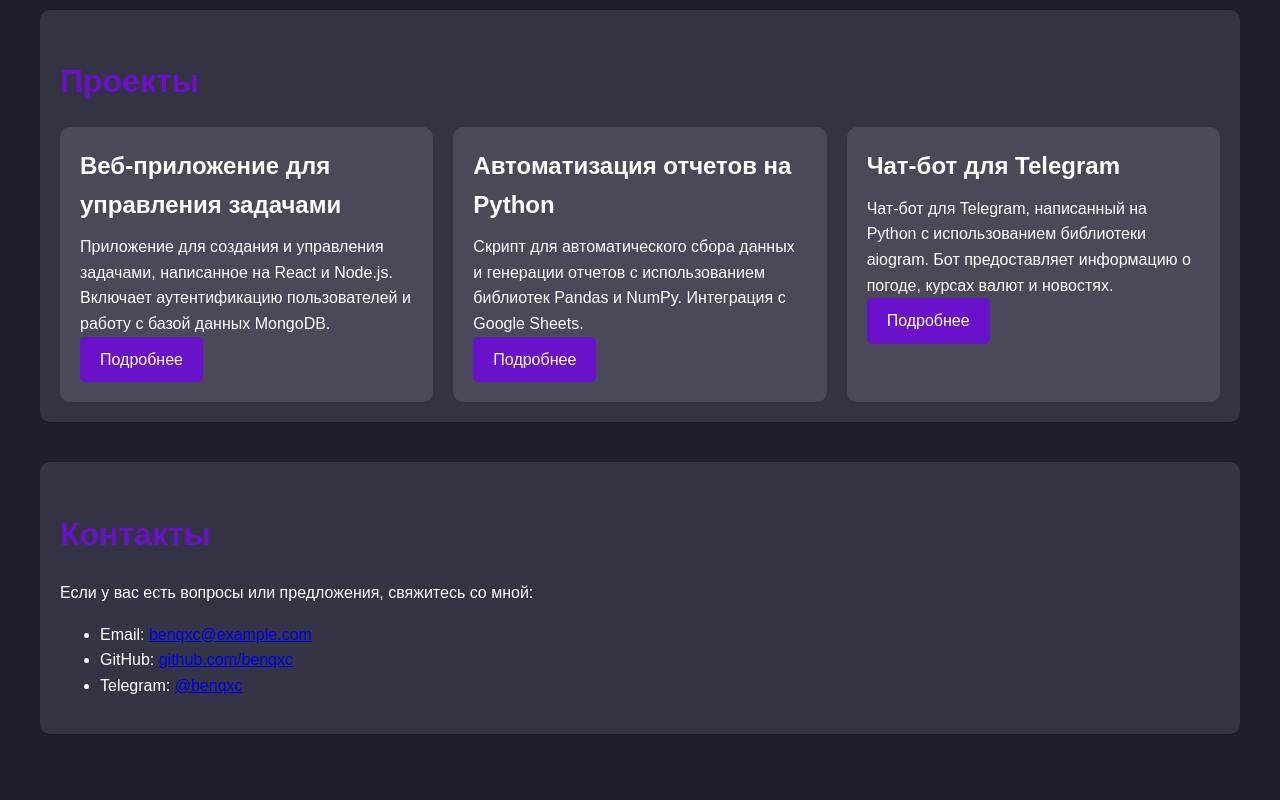
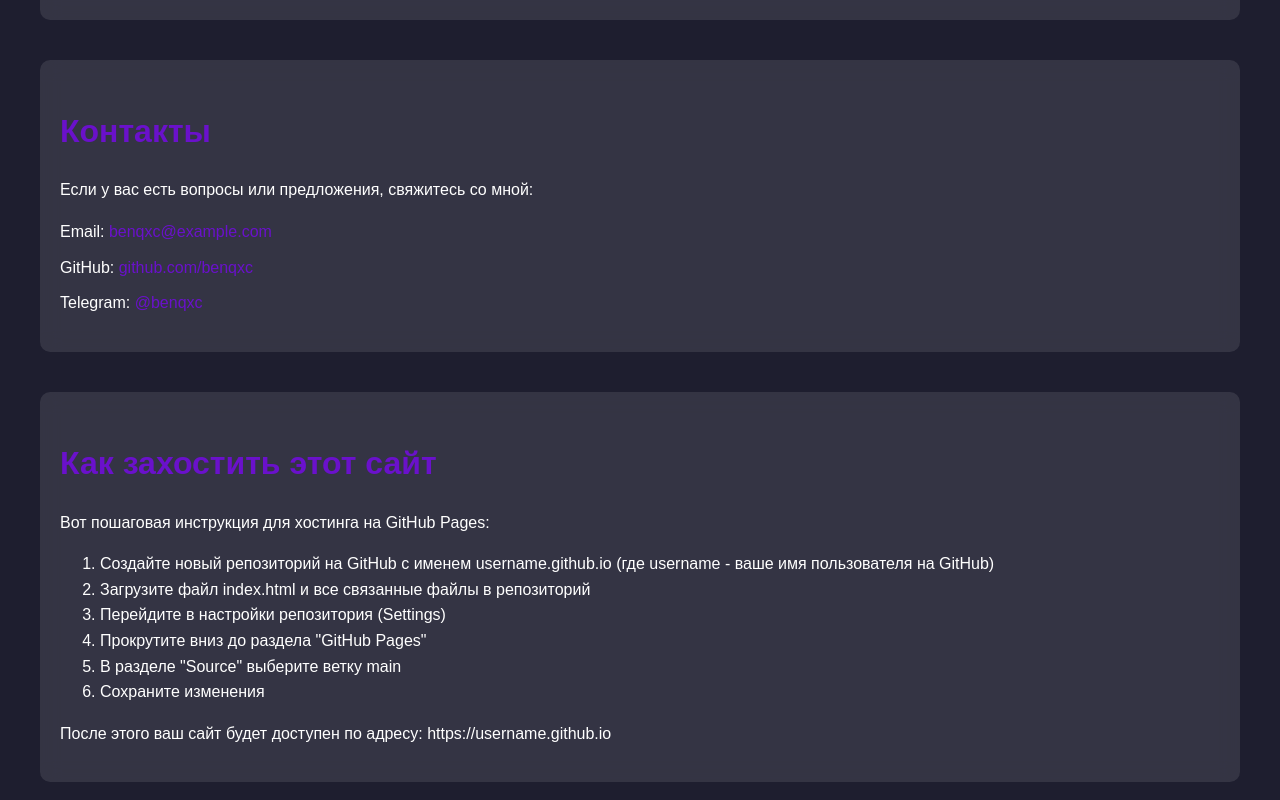
Before and after one commit to Benqxc/Web, a plain HTML site: page web.html in a window 1280 px wide. Shown: the part 920-1720 px from the top of the page. Drawn offline with Linux system fonts and the light colour scheme.

Commit message:
Update web.html

```diff
--- a/web.html
+++ b/web.html
@@ -1,5 +1,5 @@
 <!DOCTYPE html>
-<html lang="en">
+<html lang="ru">
 <head>
     <meta charset="UTF-8">
     <meta name="viewport" content="width=device-width, initial-scale=1.0">
@@ -9,81 +9,68 @@
         body {
             margin: 0;
             font-family: 'Arial', sans-serif;
-            background: #1e1e2f; /* темный фон */
-            color: #ffffff; /* белый текст */
+            background: #1e1e2f;
+            color: #ffffff;
             line-height: 1.6;
         }
 
-        /* контейнер для контента */
         .container {
             max-width: 1200px;
             margin: 0 auto;
             padding: 20px;
         }
 
-        /* заголовок сайта */
         header {
             text-align: center;
             padding: 60px 0;
-            background: linear-gradient(135deg, #6a11cb, #2575fc); /* градиентный фон */
+            background: url('https://gifdb.com/images/high/ken-kaneki-evil-eyes-open-vvo9l8ag1f2p737c.gif') center/cover no-repeat;
             color: white;
             border-radius: 0 0 20px 20px;
+            position: relative;
+            overflow: hidden;
+        }
+
+        header::before {
+            content: '';
+            position: absolute;
+            top: 0;
+            left: 0;
+            right: 0;
+            bottom: 0;
+            background: rgba(0, 0, 0, 0.5);
+            z-index: 1;
         }
 
         header h1 {
             font-size: 3em;
             margin: 0;
+            position: relative;
+            z-index: 2;
+            color: #ffffff;
         }
 
         header p {
             font-size: 1.2em;
             margin: 10px 0 0;
+            position: relative;
+            z-index: 2;
+            color: #ffffff;
         }
 
-        /* секции */
         section {
             margin: 40px 0;
             padding: 20px;
-            background: rgba(255, 255, 255, 0.1); /* полупрозрачный фон */
+            background: rgba(255, 255, 255, 0.1);
             border-radius: 10px;
-            backdrop-filter: blur(10px); /* размытие */
+            backdrop-filter: blur(10px);
         }
 
         section h2 {
             font-size: 2em;
             margin-bottom: 20px;
-            color: #6a11cb; /* фиолетовый цвет */
+            color: #6a11cb;
         }
 
-        /* карточки проектов */
-        .projects {
-            display: grid;
-            grid-template-columns: repeat(auto-fit, minmax(300px, 1fr));
-            gap: 20px;
-        }
-
-        .project-card {
-            background: rgba(255, 255, 255, 0.1);
-            padding: 20px;
-            border-radius: 10px;
-            transition: transform 0.3s, box-shadow 0.3s;
-        }
-
-        .project-card:hover {
-            transform: translateY(-10px);
-            box-shadow: 0 10px 20px rgba(0, 0, 0, 0.2);
-        }
-
-        .project-card h3 {
-            font-size: 1.5em;
-            margin: 0 0 10px;
-        }
-
-        .project-card p {
-            margin: 0;
-        }
-
-        /* кнопки */
         .btn {
             display: inline-block;
             padding: 10px 20px;
@@ -98,7 +85,6 @@
             background: #2575fc;
         }
 
-        /* футер */
         footer {
             text-align: center;
             padding: 20px;
@@ -115,10 +101,28 @@
         footer a:hover {
             text-decoration: underline;
         }
+
+        ul {
+            list-style-type: none;
+            padding: 0;
+        }
+
+        ul li {
+            margin-bottom: 10px;
+        }
+
+        a {
+            color: #6a11cb;
+            text-decoration: none;
+            transition: color 0.3s;
+        }
+
+        a:hover {
+            color: #2575fc;
+        }
     </style>
 </head>
 <body>
-    <!-- шапка сайта -->
     <header>
         <div class="container">
             <h1>benqxc</h1>
@@ -126,9 +130,7 @@
         </div>
     </header>
 
-    <!-- основное содержимое -->
     <div class="container">
-        <!-- секция "О себе" -->
         <section>
             <h2>О себе</h2>
             <p>
@@ -139,7 +141,6 @@
             </p>
         </section>
 
-        <!-- секция "Навыки" -->
         <section>
             <h2>Навыки</h2>
             <ul>
@@ -152,43 +153,6 @@
             </ul>
         </section>
 
-        <!-- секция "Проекты" -->
-        <section>
-            <h2>Проекты</h2>
-            <div class="projects">
-                <!-- карточка проекта 1 -->
-                <div class="project-card">
-                    <h3>Веб-приложение для управления задачами</h3>
-                    <p>
-                        Приложение для создания и управления задачами, написанное на React и Node.js.
-                        Включает аутентификацию пользователей и работу с базой данных MongoDB.
-                    </p>
-                    <a href="#" class="btn">Подробнее</a>
-                </div>
-
-                <!-- карточка проекта 2 -->
-                <div class="project-card">
-                    <h3>Автоматизация отчетов на Python</h3>
-                    <p>
-                        Скрипт для автоматического сбора данных и генерации отчетов с использованием
-                        библиотек Pandas и NumPy. Интеграция с Google Sheets.
-                    </p>
-                    <a href="#" class="btn">Подробнее</a>
-                </div>
-
-                <!-- карточка проекта 3 -->
-                <div class="project-card">
-                    <h3>Чат-бот для Telegram</h3>
-                    <p>
-                        Чат-бот для Telegram, написанный на Python с использованием библиотеки aiogram.
-                        Бот предоставляет информацию о погоде, курсах валют и новостях.
-                    </p>
-                    <a href="#" class="btn">Подробнее</a>
-                </div>
-            </div>
-        </section>
-
-        <!-- секция "Контакты" -->
         <section>
             <h2>Контакты</h2>
             <p>
@@ -196,13 +160,26 @@
             </p>
             <ul>
                 <li>Email: <a href="mailto:benqxc@example.com">benqxc@example.com</a></li>
-                <li>GitHub: <a href="https://github.com/benqxc" target="_blank">github.com/benqxc</a></li>
-                <li>Telegram: <a href="https://t.me/benqxc" target="_blank">@benqxc</a></li>
+                <li>GitHub: <a href="https://github.com/benqxc" target="_blank" rel="noopener noreferrer">github.com/benqxc</a></li>
+                <li>Telegram: <a href="https://t.me/benqxc" target="_blank" rel="noopener noreferrer">@benqxc</a></li>
             </ul>
+        </section>
+
+        <section>
+            <h2>Как захостить этот сайт</h2>
+            <p>Вот пошаговая инструкция для хостинга на GitHub Pages:</p>
+            <ol>
+                <li>Создайте новый репозиторий на GitHub с именем username.github.io (где username - ваше имя пользователя на GitHub)</li>
+                <li>Загрузите файл index.html и все связанные файлы в репозиторий</li>
+                <li>Перейдите в настройки репозитория (Settings)</li>
+                <li>Прокрутите вниз до раздела "GitHub Pages"</li>
+                <li>В разделе "Source" выберите ветку main</li>
+                <li>Сохраните изменения</li>
+            </ol>
+            <p>После этого ваш сайт будет доступен по адресу: https://username.github.io</p>
         </section>
     </div>
 
-    <!-- футер -->
     <footer>
         <div class="container">
             <p>&copy; 2023 benqxc. Все права защищены.</p>
```
